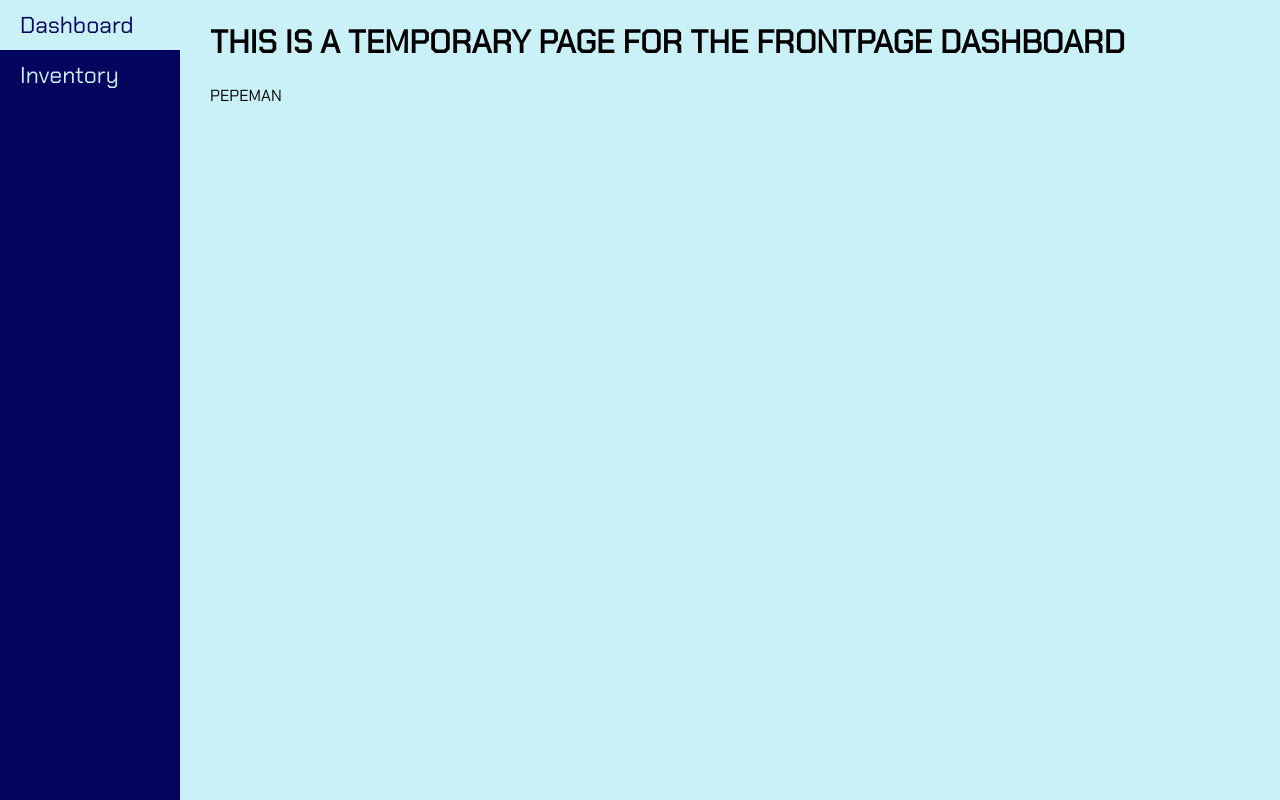
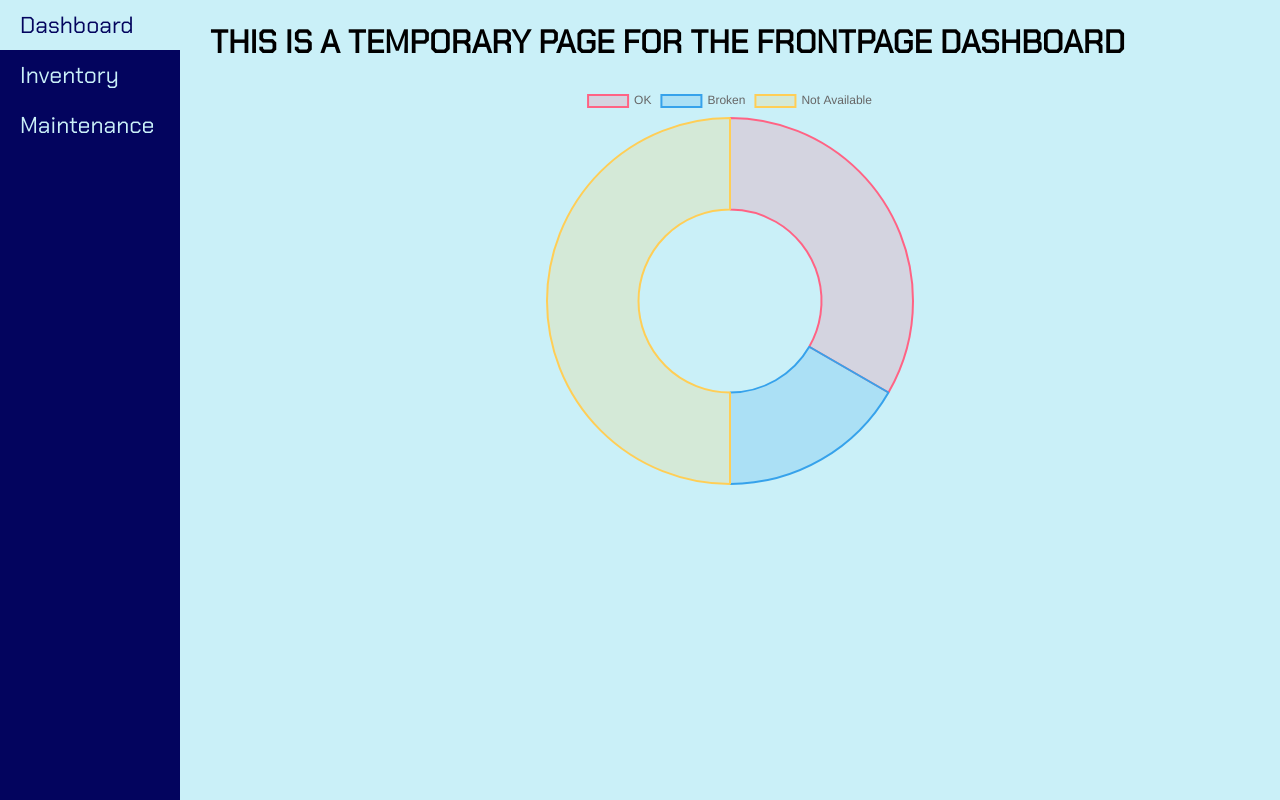
Before and after one commit to wesipls/inventory_manager, a Vue app in the folder frontend/: page / in a window 1280 px wide. Built offline with nearby package versions, Linux system fonts and the light colour scheme.

Commit message:
Added maintenance tab, added graph to dashboard

```diff
--- a/frontend/src/App.vue
+++ b/frontend/src/App.vue
@@ -5,6 +5,7 @@
 	<div id="nav">
 	<router-link to="/">Dashboard</router-link>
 	<router-link to="/inventory">Inventory</router-link>
+	<router-link to="/maintenance">Maintenance</router-link>
 	</div>
 		<div id="maincontainer">
 		<router-view/>
--- a/frontend/src/components/alldevices.vue
+++ b/frontend/src/components/alldevices.vue
@@ -1,17 +1,40 @@
-<template>
-	<div>
-	<p>PEPEMAN</p>
-	</div>
-</template>
-
 <script>
-import { Doughnut } from 'vue-chartjs';
+import { Doughnut } from 'vue-chartjs'
 export default {
 	extends: Doughnut,
-	name: "alldevices",
-  };
+		data () {
+			return {
+				chartData: {
+					labels: ["OK", "Broken", "Not Available"],
+					datasets: [{
+						borderColor: [
+							'rgba(255,99,132,1)',
+							'rgba(54, 162, 235, 1)',
+							'rgba(255, 206, 86, 1)'
+						],
+						backgroundColor: [
+							'rgba(255, 99, 132, 0.2)',
+							'rgba(54, 162, 235, 0.2)',
+							'rgba(255, 206, 86, 0.2)',
+							'rgba(75, 192, 192, 0.2)'
+						],
+						data: [1000, 500, 1500]
+						}]
+					},
+					options: {
+						legend: {
+							display: true
+						},
+						responsive: true,
+						maintainAspectRatio: false
+						}
+					}
+				},
+				mounted () {
+					this.renderChart(this.chartData, this.options)
+				}
+}
 </script>
-
 
 <style scoped>
 </style>
--- a/frontend/src/main.js
+++ b/frontend/src/main.js
@@ -8,6 +8,7 @@ Vue.use(VueRouter);
 
 import Dashboard from './views/dashboard.vue';
 import Manager from './views/invmanager.vue';
+import Maintenance from './views/maintenance.vue';
 
 const router = new VueRouter({
 	mode: 'history',
@@ -15,6 +16,7 @@ const router = new VueRouter({
 	routes: [
 		{ path: '/', component: Dashboard },
 		{ path: '/inventory', component: Manager },
+		{ path: '/maintenance', component: Maintenance },
 	]
 });
 
--- /dev/null
+++ b/frontend/src/views/maintenance.vue
@@ -0,0 +1,17 @@
+//maintenance.vue
+
+<template>
+	<div id="main">
+	<h1>THIS IS A TEMPORARY PAGE FOR THE MAINTENANCE TAB</h1>
+	</div>
+</template>
+
+<script>
+	export default {
+		name: 'maintenance',
+		components: {
+		},
+	};
+</script>
+<style scoped>
+</style>
```
